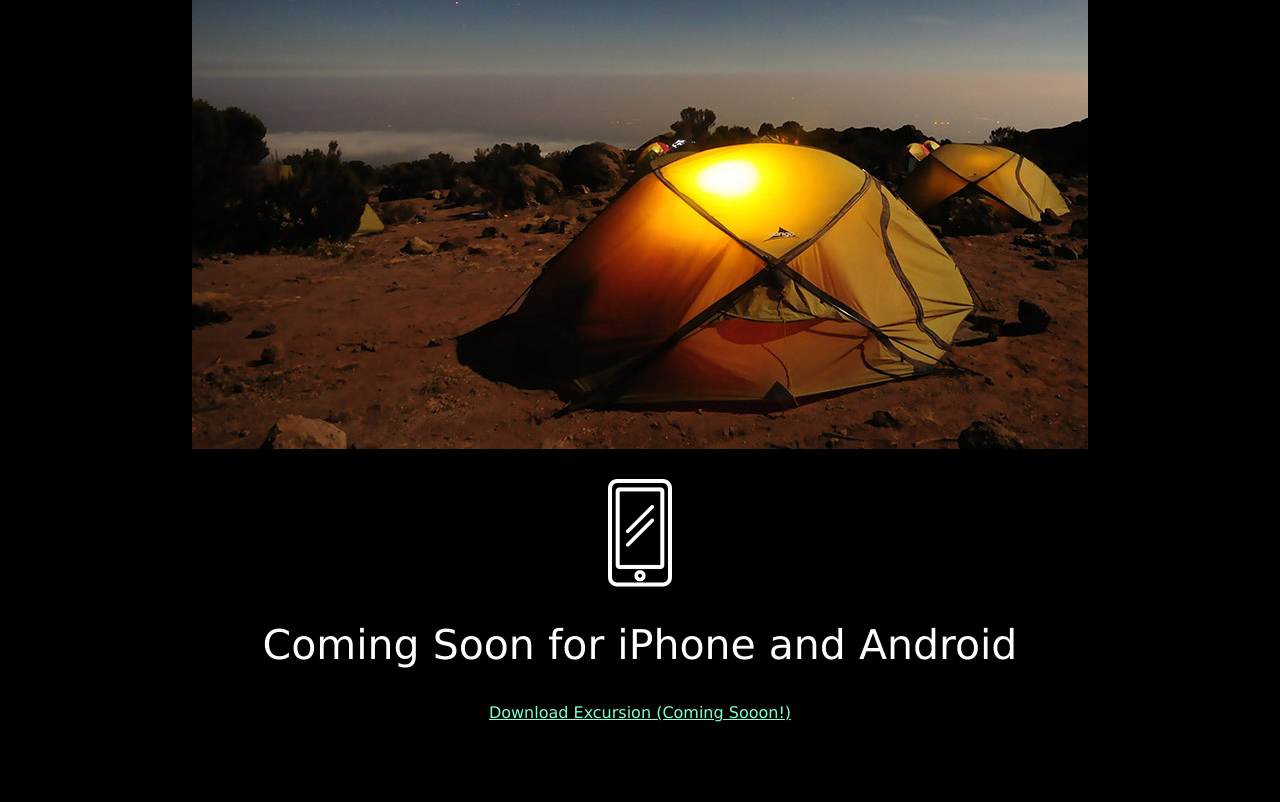
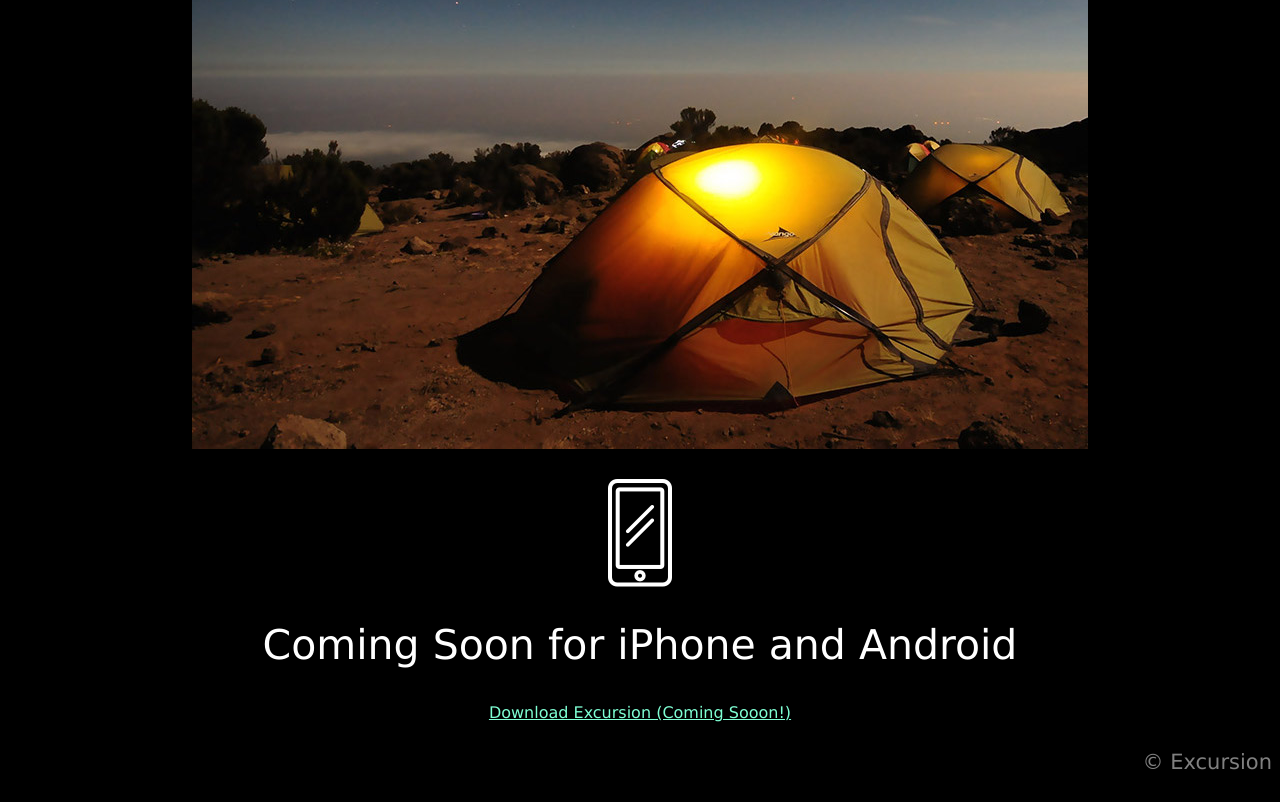
Before and after one commit to mchiabot/excursion, a plain HTML site: page index.html in a window 1280 px wide. Shown: the part 544-1346 px from the top of the page. Before the commit the page ends 1317 px from the top, so only its background shows below. Drawn offline with Linux system fonts and the light colour scheme.

Commit message:
Fix footer

```diff
--- a/index.html
+++ b/index.html
@@ -23,7 +23,7 @@
     <h2 class="header--secondary">Coming Soon for iPhone and Android</h2>
     <a href="#">Download Excursion (Coming Sooon!)</a>
     <footer>
-        <p>	&copy; Excursion</p>
+        <h4 class="header--sub-head">&copy; Excursion</h4>
     </footer>
 </body>
 </html>
```
